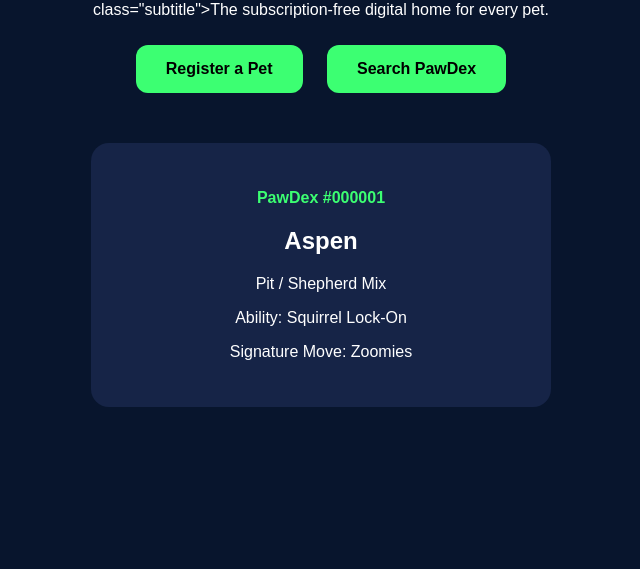
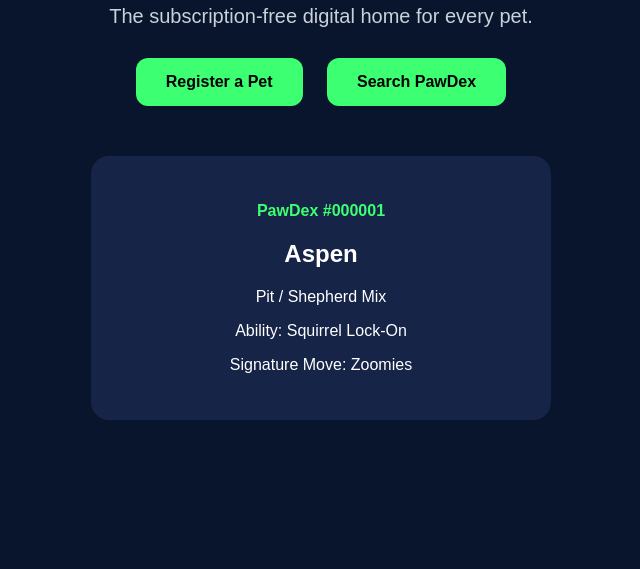
Before and after one commit to urbncarnivor/PawDex, a plain HTML site: page index.html in a window 1280 px wide. Shown: the part 231-800 px from the top of the page, without its empty margins (319-959 px from the left). Drawn offline with Linux system fonts and the light colour scheme.

Commit message:
Update index.html

```diff
--- a/index.html
+++ b/index.html
@@ -9,7 +9,7 @@
   <div class="hero">
     <div class="logo">🐾</div>
     <h1>Welcome to PawDex</h1>
-    <p> class="subtitle">The subscription-free digital home for every pet.</p>
+    <p class="subtitle">The subscription-free digital home for every pet.</p>
 
     <a class="button" href="#">Register a Pet</a>
     <a class="button" href="#">Search PawDex</a>
```
